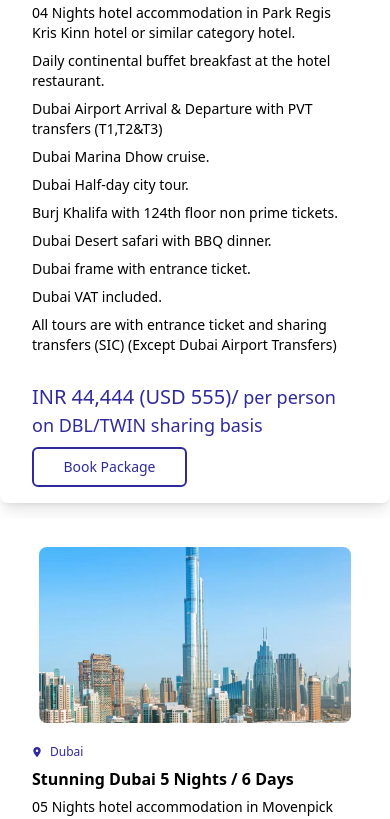
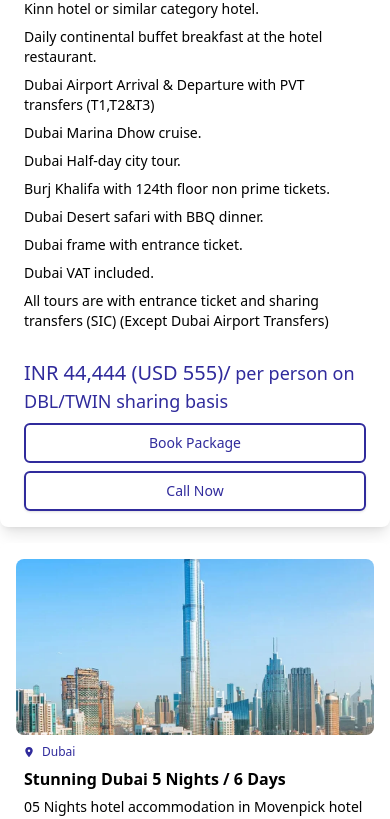
Before and after one commit to Obsidian-Six/rezmy-tour, a Next.js app: page /packages in a window 390 px wide. Shown: the part 1165-1984 px from the top of the page. Built offline with nearby package versions, Linux system fonts and the light colour scheme.

Commit message:
fb-meta-pixel-add-tour-package-layout-changes

```diff
--- a/src/app/_components/home-package.jsx
+++ b/src/app/_components/home-package.jsx
@@ -74,7 +74,7 @@ const HomePackage = () => {
                         </p>
                     </div>
                     <div className="grid grid-cols-1 gap-4">
-                      <Link href={'/packages'} className="bg-primary-main text-white md:py-2 py-1 md:px-4 md:rounded-lg rounded-sm w-full md:text-base sm:text-sm text-xs">
+                      <Link href={'/packages'} className="bg-primary-main text-white md:py-2 py-1 md:px-4 md:rounded-lg rounded-sm w-full md:text-base sm:text-sm text-xs text-center">
                       Book Now
                       </Link>
                       {/* <Link href={'tel:+919425639221'} className="text-primary-main border-primary-main border md:py-2 max-md:py-2 md:px-4 md:rounded-lg rounded-sm text-center w-full md:text-base sm:text-sm text-xs">
--- a/src/app/_components/home-tour.jsx
+++ b/src/app/_components/home-tour.jsx
@@ -72,7 +72,17 @@ export default function HomeTour() {
 
                         </div>
                     </div>
-                    <button onClick={handleOpen} className="bg-primary-main hover:bg-gray-100 font-bold p-2 rounded-md text-white hover:text-secondary-main text-sm mt-4 px-10">Book Now</button>
+
+                    <div className="grid md:grid-cols-2 mt-4 gap-2">
+                        <button onClick={handleOpen} className="bg-primary-main hover:bg-gray-100 font-semibold p-2 rounded-md text-white text-sm  border border-primary-main hover:text-primary-main">Book Now</button>
+                        <Link
+                        href="tel:+971565771119"
+                        className="font-semibold rounded-md border border-primary-main bg-white text-primary-main flex justify-center items-center text-sm hover:bg-primary-main hover:text-white"
+                    >
+                        Call Now
+                    </Link>
+
+                    </div>
 
                     </div>
                 </div>
--- a/src/app/_components/packages.jsx
+++ b/src/app/_components/packages.jsx
@@ -6,6 +6,7 @@ import React, { useState } from "react";
 import { FaLocationDot } from "react-icons/fa6";
 import { useDispatch } from "react-redux";
 import { openModal } from "../redux/modelSlice/modelSlice";
+import Image from "next/image";
 
 const Packages = () => {
   const dispatch = useDispatch();
@@ -109,16 +110,17 @@ const Packages = () => {
         <div
           id={ele.section}
           key={i}
-          className="md:h-auto overflow-hidden lg:max-w-none lg:flex shadow-teal bg-white rounded-lg shadow-lg max-md:py-4"
+          className="md:h-auto overflow-hidden lg:max-w-none lg:flex shadow-teal bg-white rounded-lg shadow-lg max-md:p-4"
         >
-          <div className="md:w-[50%] max-md:w-[100%] flex max-md:flex-col items-center justify-center py-3">
-            <img
-              className="md:w-[90%] max-md:w-[80%] object-cover rounded-lg md:h-full h-44"
+          <div className="md:w-[50%] max-md:w-[100%] flex max-md:flex-col items-center justify-center py-3 relative md:h-auto h-44">
+            <Image
+              className="object-cover max-md:rounded-lg"
               src={ele.img}
+              fill
               alt="No Preview"
             />
           </div>
-          <div className="bg-white md:w-[60%] md:px-6 lg:flex-shrink-1 max-md:px-8 md:py-4">
+          <div className="bg-white md:w-[60%] md:px-6 lg:flex-shrink-1 max-md:px-2 md:py-4">
             <div className="flex items-center text-primary-main my-2">
               <FaLocationDot className="mr-2 md:text-xl max-md:text-[10px]"></FaLocationDot>
               <span className="md:text-[16px] max-md:text-[12px]">
@@ -129,10 +131,10 @@ const Packages = () => {
               {ele.name}
             </h3>
             <div className="md:mt-4 max-md:mt-2">
-              <ul className="pl-0 lg:grid lg:gap-y-4 max-md:gap-y-2 md:space-y-5 lg:space-y-0 max-md:space-y-2">
+              <ul className="pl-0 lg:grid lg:gap-y-2 max-md:gap-y-2 md:space-y-5 lg:space-y-0 max-md:space-y-2">
                 {ele.details.map((dat, j) => (
                   <li key={j} className="flex items-start lg:col-span-1">
-                    <p className="md:text-lg max-md:text-sm leading-5 text-black font-ttnorms text-left ">
+                    <p className="md:text-base max-md:text-sm leading-5 text-black text-left">
                       {dat}
                     </p>
                   </li>
@@ -146,21 +148,21 @@ const Packages = () => {
                   </p>
                 </li>
               </ul>
-              <div className="lg:mt-2 max-md:mt-2 grid grid-cols-2 w-full gap-4">
+              <div className="lg:mt-2 max-md:mt-2 grid md:grid-cols-2 grid-cols-1 w-full md:gap-4 gap-2">
                 <button
                   onClick={handleOpen}
                   className="flex items-center justify-center md:px-5 max-md:px-3 md:py-3 max-md:py-2  leading-6 font-medium rounded-md focus:outline-none focus:ring transition duration-200 ease-in-out shadow-teal border-2 border-primary-main bg-white text-primary-main  md:text-md max-md:text-sm relative dark:bg-primary-main dark:text-white "
                 >
                   Book Package
                 </button>
-                {/* <div className="rounded-md shadow">
+                <div className="rounded-md shadow">
                   <Link
-                    href="tel:+919425639221"
+                    href="tel:+971565771119"
                     className="flex items-center justify-center md:px-5 max-md:px-3 md:py-3 max-md:py-2  leading-6 font-medium rounded-md focus:outline-none focus:ring transition duration-200 ease-in-out shadow-teal border-2 border-primary-main bg-white text-primary-main  md:text-md max-md:text-sm relative dark:text-primary-main"
                   >
                     Call Now
                   </Link>
-                </div> */}
+                </div>
               </div>
             </div>
           </div>
--- a/src/app/_components/tour.jsx
+++ b/src/app/_components/tour.jsx
@@ -4,6 +4,7 @@ import Image from "next/image";
 import React from "react";
 import { useDispatch } from "react-redux";
 import { openModal } from "../redux/modelSlice/modelSlice";
+import Link from "next/link";
 
 export default function Tour() {
     const dispatch = useDispatch();
@@ -204,8 +205,16 @@ export default function Tour() {
 
                         </div>
                     </div>
-                    <button onClick={handleOpen} className="bg-primary-main hover:bg-gray-100 font-bold p-2 rounded-md text-white hover:text-secondary-main text-sm mt-4 px-10">Book Now</button>
+                    <div className="grid md:grid-cols-2 mt-4 gap-2">
+                        <button onClick={handleOpen} className="bg-primary-main hover:bg-gray-100 font-semibold p-2 rounded-md text-white text-sm  border border-primary-main hover:text-primary-main">Book Now</button>
+                        <Link
+                        href="tel:+971565771119"
+                        className="font-semibold rounded-md border border-primary-main bg-white text-primary-main flex justify-center items-center text-sm hover:bg-primary-main hover:text-white"
+                    >
+                        Call Now
+                    </Link>
 
+                    </div>
                     </div>
                 </div>
             </div>
--- a/src/app/layout.js
+++ b/src/app/layout.js
@@ -46,6 +46,30 @@ export default function RootLayoutFor({ children }) {
     gtag('config', 'AW-16778951876');
     `}
         </Script>
+
+        <Script id="facebook-pixel" strategy="afterInteractive">
+          {`
+    !function(f,b,e,v,n,t,s)
+    {if(f.fbq)return;n=f.fbq=function(){n.callMethod?
+    n.callMethod.apply(n,arguments):n.queue.push(arguments)};
+    if(!f._fbq)f._fbq=n;n.push=n;n.loaded=!0;n.version='2.0';
+    n.queue=[];t=b.createElement(e);t.async=!0;
+    t.src=v;s=b.getElementsByTagName(e)[0];
+    s.parentNode.insertBefore(t,s)}(window, document,'script',
+    'https://connect.facebook.net/en_US/fbevents.js');
+    fbq('init', '1672227453032126');
+    fbq('track', 'PageView');
+    `}
+        </Script>
+
+        <noscript>
+          <img
+            height="1"
+            width="1"
+            style={{ display: "none" }}
+            src="https://www.facebook.com/tr?id=1672227453032126&ev=PageView&noscript=1"
+          />
+        </noscript>
       </head>
       <body
         className={`${geistSans.variable} ${geistMono.variable} antialiased relative`}
```
